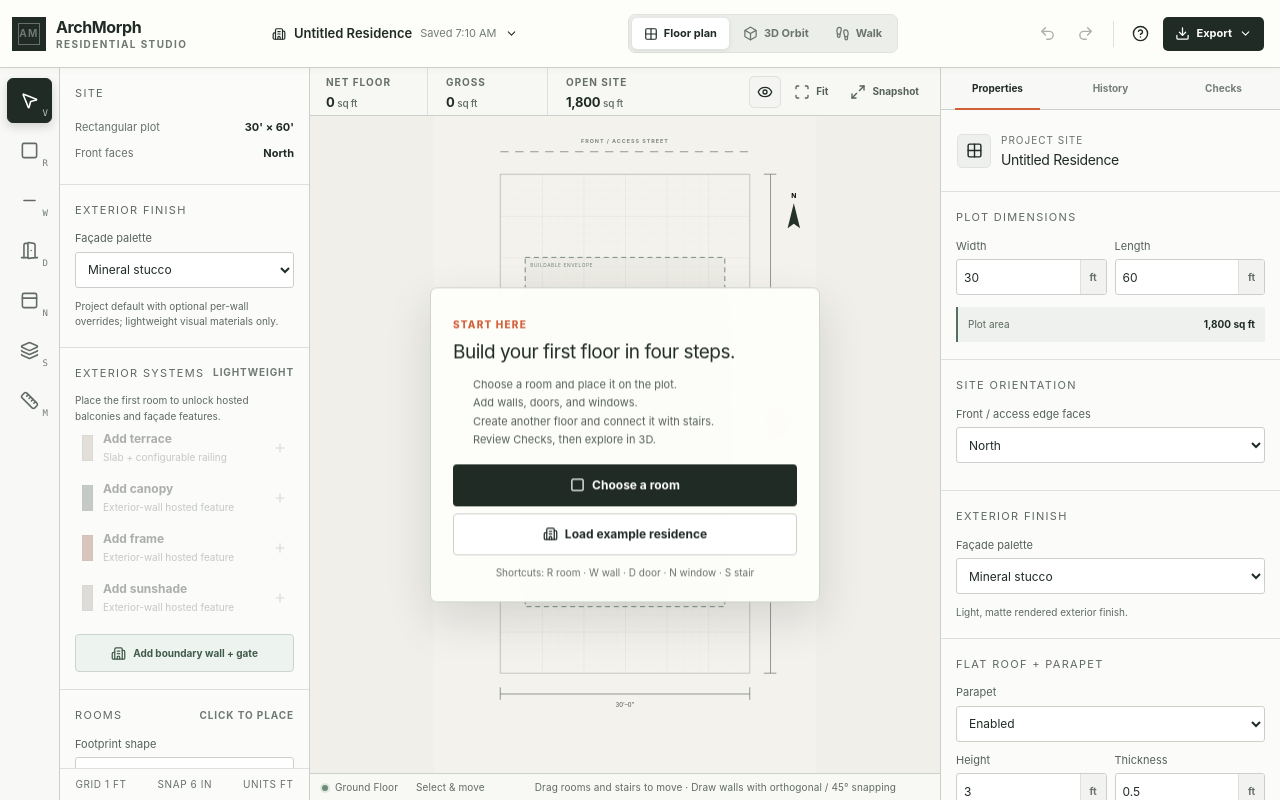
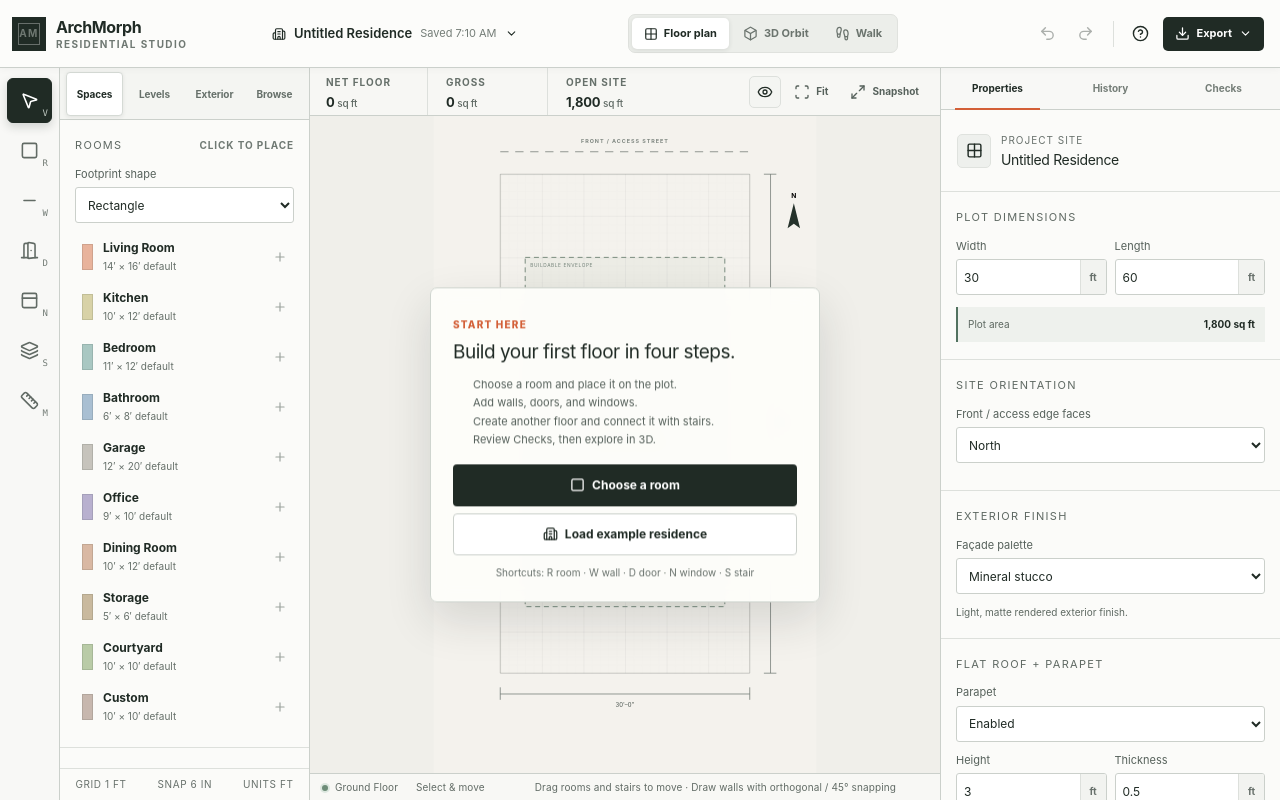
Before and after one commit to Yousafkhanzadaa/ArchMorph, a Next.js app: page /studio in a window 1280 px wide. Built offline with nearby package versions, Linux system fonts and the light colour scheme.

Commit message:
feat: enhance library panel with new tabs for improved navigation and organization

```diff
--- a/src/app/components/Studio.tsx
+++ b/src/app/components/Studio.tsx
@@ -106,6 +106,7 @@ import ModelView from "./ModelView";
 
 type InspectorTab = "properties" | "activity" | "checks";
 type ActivityFilter = "design" | "view" | "all";
+type LibraryTab = "spaces" | "levels" | "exterior" | "browse";
 type ToastState = { message: string; action?: "undo" };
 type ToolStatus = "native" | "preview" | "registering";
 type ToolCall = {
@@ -128,6 +129,13 @@ const toolItems: Array<{ id: CanvasTool; label: string; icon: typeof MousePointe
   { id: "window", label: "Place window", icon: PanelTop, key: "N" },
   { id: "stair", label: "Place stair", icon: Layers3, key: "S" },
   { id: "measure", label: "Measure", icon: Ruler, key: "M" },
+];
+
+const libraryTabs: Array<{ id: LibraryTab; label: string; description: string }> = [
+  { id: "spaces", label: "Spaces", description: "Place room templates" },
+  { id: "levels", label: "Levels", description: "Manage floors and stairs" },
+  { id: "exterior", label: "Exterior", description: "Configure the site and building exterior" },
+  { id: "browse", label: "Browse", description: "Find elements on the active floor" },
 ];
 
 const defaultRoomSize: Record<RoomType, [number, number]> = {
@@ -405,6 +413,7 @@ export default function Studio() {
   const [exportOpen, setExportOpen] = useState(false);
   const [helpOpen, setHelpOpen] = useState(false);
   const [libraryOpen, setLibraryOpen] = useState(false);
+  const [libraryTab, setLibraryTab] = useState<LibraryTab>("spaces");
   const [inspectorOpen, setInspectorOpen] = useState(false);
   const [showPlanLabels, setShowPlanLabels] = useState(true);
   const [activityFilter, setActivityFilter] = useState<ActivityFilter>("design");
@@ -755,7 +764,11 @@ export default function Studio() {
         }
       }
       const shortcut = toolItems.find((item) => item.key.toLowerCase() === key);
-      if (shortcut) setTool(shortcut.id);
+      if (shortcut) {
+        setTool(shortcut.id);
+        if (shortcut.id === "room") setLibraryTab("spaces");
+        if (shortcut.id === "stair") setLibraryTab("levels");
+      }
       if ((event.key === "Backspace" || event.key === "Delete") && selectedId) deleteSelected();
       if (event.key === "Escape") {
         setSelectedId(undefined);
@@ -925,8 +938,8 @@ export default function Studio() {
 
   const openRoomLibrary = () => {
     setLibraryOpen(true);
+    setLibraryTab("spaces");
     setTool("room");
-    window.requestAnimationFrame(() => document.getElementById("room-library-section")?.scrollIntoView({ behavior: "smooth", block: "start" }));
   };
 
   const addDefaultBalcony = (kind: "balcony" | "terrace") => {
@@ -1210,7 +1223,11 @@ export default function Studio() {
                   key={item.id}
                   type="button"
                   className={tool === item.id ? "is-active" : ""}
-                  onClick={() => setTool(item.id)}
+                  onClick={() => {
+                    setTool(item.id);
+                    if (item.id === "room") setLibraryTab("spaces");
+                    if (item.id === "stair") setLibraryTab("levels");
+                  }}
                   title={`${item.label} (${item.key})`}
                   aria-label={`${item.label} (${item.key})`}
                   aria-pressed={tool === item.id}
@@ -1233,34 +1250,38 @@ export default function Studio() {
 
         <aside id="design-library" className="library-panel" aria-label="Design library">
           <div className="panel-mobile-head"><div><small>Design library</small><b>{activeFloor.name}</b></div><button type="button" onClick={() => setLibraryOpen(false)} aria-label="Close design library"><X size={18} /></button></div>
-          <div className="panel-scroll">
-            <Section title="Site">
-              <div className="site-line"><span>Rectangular plot</span><b>{project.plot.width}&apos; × {project.plot.length}&apos;</b></div>
-              <div className="site-line"><span>Front faces</span><b>{project.plot.orientation}</b></div>
-            </Section>
-
-            <Section title="Exterior finish">
-              <label className="field field-full"><span>Façade palette</span><select value={project.exteriorFinish} onChange={(event) => safeCommit({ type: "set_exterior_finish", finish: event.target.value as ExteriorFinishId })}>{Object.entries(exteriorFinishPresets).map(([id, finish]) => <option key={id} value={id}>{finish.label}</option>)}</select></label>
-              <p className="technical-note">Project default with optional per-wall overrides; lightweight visual materials only.</p>
-            </Section>
-
-            <Section title="Exterior systems" action={<span className="section-hint">LIGHTWEIGHT</span>}>
-              {!activeFloorRooms.length && <p className="technical-note is-locked">Place the first room to unlock hosted balconies and façade features.</p>}
-              <div className="room-library">
-                <button type="button" disabled={!activeFloorRooms.length} onClick={() => addDefaultBalcony(activeFloor.level > 0 ? "balcony" : "terrace")}>
-                  <span style={{ background: "#b8aea0" }} /><div><b>{activeFloor.level > 0 ? "Add balcony" : "Add terrace"}</b><small>Slab + configurable railing</small></div><Plus size={14} />
-                </button>
-                {(["canopy", "frame", "sunshade"] as FacadeFeatureKind[]).map((kind) => (
-                  <button type="button" key={kind} disabled={!activeFloorRooms.length} onClick={() => addDefaultFacadeFeature(kind)}>
-                    <span style={{ background: kind === "frame" ? "#9f6653" : kind === "canopy" ? "#69756f" : "#aaa79f" }} /><div><b>Add {kind}</b><small>Exterior-wall hosted feature</small></div><Plus size={14} />
-                  </button>
-                ))}
-              </div>
-              <button type="button" className="walk-inside-button" onClick={() => safeCommit({ type: "set_site_boundary", enabled: !project.siteBoundary.enabled })}>
-                <Building2 size={15} /> {project.siteBoundary.enabled ? "Hide" : "Add"} boundary wall + gate
+          <div className="library-tabs" role="tablist" aria-label="Design library categories">
+            {libraryTabs.map((item, index) => (
+              <button
+                key={item.id}
+                id={`library-tab-${item.id}`}
+                type="button"
+                role="tab"
+                className={libraryTab === item.id ? "is-active" : ""}
+                aria-selected={libraryTab === item.id}
+                aria-controls={`library-panel-${item.id}`}
+                aria-label={`${item.label}: ${item.description}`}
+                tabIndex={libraryTab === item.id ? 0 : -1}
+                onClick={() => setLibraryTab(item.id)}
+                onKeyDown={(event) => {
+                  let nextIndex = index;
+                  if (event.key === "ArrowRight") nextIndex = (index + 1) % libraryTabs.length;
+                  else if (event.key === "ArrowLeft") nextIndex = (index - 1 + libraryTabs.length) % libraryTabs.length;
+                  else if (event.key === "Home") nextIndex = 0;
+                  else if (event.key === "End") nextIndex = libraryTabs.length - 1;
+                  else return;
+                  event.preventDefault();
+                  const nextTab = libraryTabs[nextIndex].id;
+                  setLibraryTab(nextTab);
+                  window.requestAnimationFrame(() => document.getElementById(`library-tab-${nextTab}`)?.focus());
+                }}
+              >
+                {item.label}
               </button>
-            </Section>
-
+            ))}
+          </div>
+
+          <div id="library-panel-spaces" className="panel-scroll" role="tabpanel" aria-labelledby="library-tab-spaces" tabIndex={0} hidden={libraryTab !== "spaces"}>
             <Section id="room-library-section" title="Rooms" action={<span className="section-hint">CLICK TO PLACE</span>}>
               <label className="field field-full"><span>Footprint shape</span><select value={roomShape} onChange={(event) => setRoomShape(event.target.value as Exclude<RoomShape, "custom">)}><option value="rectangle">Rectangle</option><option value="l-shape">L-shaped</option><option value="t-shape">T-shaped</option><option value="u-shape">U-shaped</option></select></label>
               <div className="room-library">
@@ -1278,13 +1299,9 @@ export default function Studio() {
                 ))}
               </div>
             </Section>
-
-            <Section title="Stairs" action={<span className="section-hint">CLICK TO PLACE</span>}>
-              <label className="field field-full"><span>Stair configuration</span><select value={stairType} onChange={(event) => { setStairType(event.target.value as StairType); setTool("stair"); }}><option value="straight">Straight · one flight</option><option value="l-shaped">L-shaped · 90° quarter turn</option><option value="u-shaped">U-shaped · 180° half turn</option></select></label>
-              <button type="button" className={`walk-inside-button ${tool === "stair" ? "is-active" : ""}`} onClick={() => setTool("stair")}><Layers3 size={15} /> Place {stairTypeLabel[stairType]} stair</button>
-              <p className="technical-note">{stairType === "u-shaped" ? "Two parallel flights reverse 180° at a half landing for a compact stacked stair core." : stairType === "l-shaped" ? "Two perpendicular flights turn 90° at a quarter landing to fit a room corner." : "One continuous flight with access at opposite ends."} Both connected floors require a clear approach outside the stair.</p>
-            </Section>
-
+          </div>
+
+          <div id="library-panel-levels" className="panel-scroll" role="tabpanel" aria-labelledby="library-tab-levels" tabIndex={0} hidden={libraryTab !== "levels"}>
             <Section title="Floors" action={
               <button className="text-action" type="button" onClick={() => safeCommit({ type: "create_floor" })}><Plus size={13} /> Add</button>
             }>
@@ -1317,6 +1334,43 @@ export default function Studio() {
               <p className="technical-note">Changing a storey height re-levels every floor above it and recomputes each connected stair&rsquo;s rise, riser count, and tread depth.</p>
             </Section>
 
+            <Section title="Stairs" action={<span className="section-hint">CLICK TO PLACE</span>}>
+              <label className="field field-full"><span>Stair configuration</span><select value={stairType} onChange={(event) => { setStairType(event.target.value as StairType); setTool("stair"); }}><option value="straight">Straight · one flight</option><option value="l-shaped">L-shaped · 90° quarter turn</option><option value="u-shaped">U-shaped · 180° half turn</option></select></label>
+              <button type="button" className={`walk-inside-button ${tool === "stair" ? "is-active" : ""}`} onClick={() => setTool("stair")}><Layers3 size={15} /> Place {stairTypeLabel[stairType]} stair</button>
+              <p className="technical-note">{stairType === "u-shaped" ? "Two parallel flights reverse 180° at a half landing for a compact stacked stair core." : stairType === "l-shaped" ? "Two perpendicular flights turn 90° at a quarter landing to fit a room corner." : "One continuous flight with access at opposite ends."} Both connected floors require a clear approach outside the stair.</p>
+            </Section>
+          </div>
+
+          <div id="library-panel-exterior" className="panel-scroll" role="tabpanel" aria-labelledby="library-tab-exterior" tabIndex={0} hidden={libraryTab !== "exterior"}>
+            <Section title="Site">
+              <div className="site-line"><span>Rectangular plot</span><b>{project.plot.width}&apos; × {project.plot.length}&apos;</b></div>
+              <div className="site-line"><span>Front faces</span><b>{project.plot.orientation}</b></div>
+            </Section>
+
+            <Section title="Exterior finish">
+              <label className="field field-full"><span>Façade palette</span><select value={project.exteriorFinish} onChange={(event) => safeCommit({ type: "set_exterior_finish", finish: event.target.value as ExteriorFinishId })}>{Object.entries(exteriorFinishPresets).map(([id, finish]) => <option key={id} value={id}>{finish.label}</option>)}</select></label>
+              <p className="technical-note">Project default with optional per-wall overrides; lightweight visual materials only.</p>
+            </Section>
+
+            <Section title="Exterior systems" action={<span className="section-hint">LIGHTWEIGHT</span>}>
+              {!activeFloorRooms.length && <p className="technical-note is-locked">Place the first room to unlock hosted balconies and façade features.</p>}
+              <div className="room-library">
+                <button type="button" disabled={!activeFloorRooms.length} onClick={() => addDefaultBalcony(activeFloor.level > 0 ? "balcony" : "terrace")}>
+                  <span style={{ background: "#b8aea0" }} /><div><b>{activeFloor.level > 0 ? "Add balcony" : "Add terrace"}</b><small>Slab + configurable railing</small></div><Plus size={14} />
+                </button>
+                {(["canopy", "frame", "sunshade"] as FacadeFeatureKind[]).map((kind) => (
+                  <button type="button" key={kind} disabled={!activeFloorRooms.length} onClick={() => addDefaultFacadeFeature(kind)}>
+                    <span style={{ background: kind === "frame" ? "#9f6653" : kind === "canopy" ? "#69756f" : "#aaa79f" }} /><div><b>Add {kind}</b><small>Exterior-wall hosted feature</small></div><Plus size={14} />
+                  </button>
+                ))}
+              </div>
+              <button type="button" className="walk-inside-button" onClick={() => safeCommit({ type: "set_site_boundary", enabled: !project.siteBoundary.enabled })}>
+                <Building2 size={15} /> {project.siteBoundary.enabled ? "Hide" : "Add"} boundary wall + gate
+              </button>
+            </Section>
+          </div>
+
+          <div id="library-panel-browse" className="panel-scroll" role="tabpanel" aria-labelledby="library-tab-browse" tabIndex={0} hidden={libraryTab !== "browse"}>
             <Section title="Elements" action={<span className="section-hint">KEYBOARD ACCESSIBLE</span>}>
               <p className="technical-note element-intro">Select an element here to inspect it without using the drawing canvas.</p>
               <div className="element-navigator">
--- a/src/app/globals.css
+++ b/src/app/globals.css
@@ -94,12 +94,16 @@ code, kbd, pre { font-family: var(--font-geist-mono), monospace; }
 .tool-rail button.is-active kbd { color: #bfc8c1; }
 
 .library-panel, .inspector { min-height: 0; background: var(--panel); border-right: 1px solid var(--line-dark); position: relative; z-index: 3; }
-.library-panel { display: grid; grid-template-rows: minmax(0, 1fr) 32px; }
+.library-panel { display: grid; grid-template-rows: 52px minmax(0, 1fr) 32px; }
 .panel-mobile-head { display: none; min-height: 56px; align-items: center; justify-content: space-between; padding: 8px 12px; border-bottom: 1px solid var(--line); background: #f8f8f6; }
 .panel-mobile-head > div { min-width: 0; display: grid; gap: 3px; }
 .panel-mobile-head small { color: #68716c; font-size: 10px; letter-spacing: .1em; text-transform: uppercase; }
 .panel-mobile-head b { overflow: hidden; text-overflow: ellipsis; white-space: nowrap; font-size: 12px; }
 .panel-mobile-head button { width: 36px; height: 36px; display: grid; place-items: center; border: 0; border-radius: 4px; background: transparent; cursor: pointer; }
+.library-tabs { display: grid; grid-template-columns: repeat(4, minmax(0, 1fr)); align-items: center; gap: 3px; padding: 4px 6px; border-bottom: 1px solid var(--line-dark); background: #f4f5f2; }
+.library-tabs button { min-width: 0; min-height: 44px; border: 1px solid transparent; border-radius: 4px; background: transparent; color: #66706a; font-size: 10px; font-weight: 750; letter-spacing: -.01em; white-space: nowrap; cursor: pointer; }
+.library-tabs button:hover { background: #e9ece8; color: var(--ink); }
+.library-tabs button.is-active { border-color: #d5dad5; background: #fff; color: var(--ink); box-shadow: 0 1px 4px rgb(29 37 32 / 9%); }
 .panel-scroll, .inspector-scroll { min-height: 0; overflow: auto; scrollbar-width: thin; scrollbar-color: #c5cac5 transparent; }
 .panel-section { padding: 17px 15px; border-bottom: 1px solid var(--line); }
 .section-heading { display: flex; align-items: center; justify-content: space-between; margin-bottom: 12px; }
@@ -402,7 +406,7 @@ code, kbd, pre { font-family: var(--font-geist-mono), monospace; }
 
 @media (max-width: 1180px) {
   .workspace { grid-template-columns: 60px minmax(0, 1fr) 320px; }
-  .library-panel { position: fixed; z-index: 35; top: 68px; bottom: 0; left: 60px; width: min(300px, calc(100vw - 60px)); grid-template-rows: 56px minmax(0, 1fr) 32px; transform: translateX(calc(-100% - 62px)); transition: transform .2s ease; box-shadow: 14px 0 34px rgb(30 38 33 / 14%); }
+  .library-panel { position: fixed; z-index: 35; top: 68px; bottom: 0; left: 60px; width: min(300px, calc(100vw - 60px)); grid-template-rows: 56px 52px minmax(0, 1fr) 32px; transform: translateX(calc(-100% - 62px)); transition: transform .2s ease; box-shadow: 14px 0 34px rgb(30 38 33 / 14%); }
   .studio-shell.is-library-open .library-panel { transform: translateX(0); }
   .panel-mobile-head { display: flex; }
   .canvas-toolbar > .icon-button { display: grid; flex: 0 0 auto; }
```
